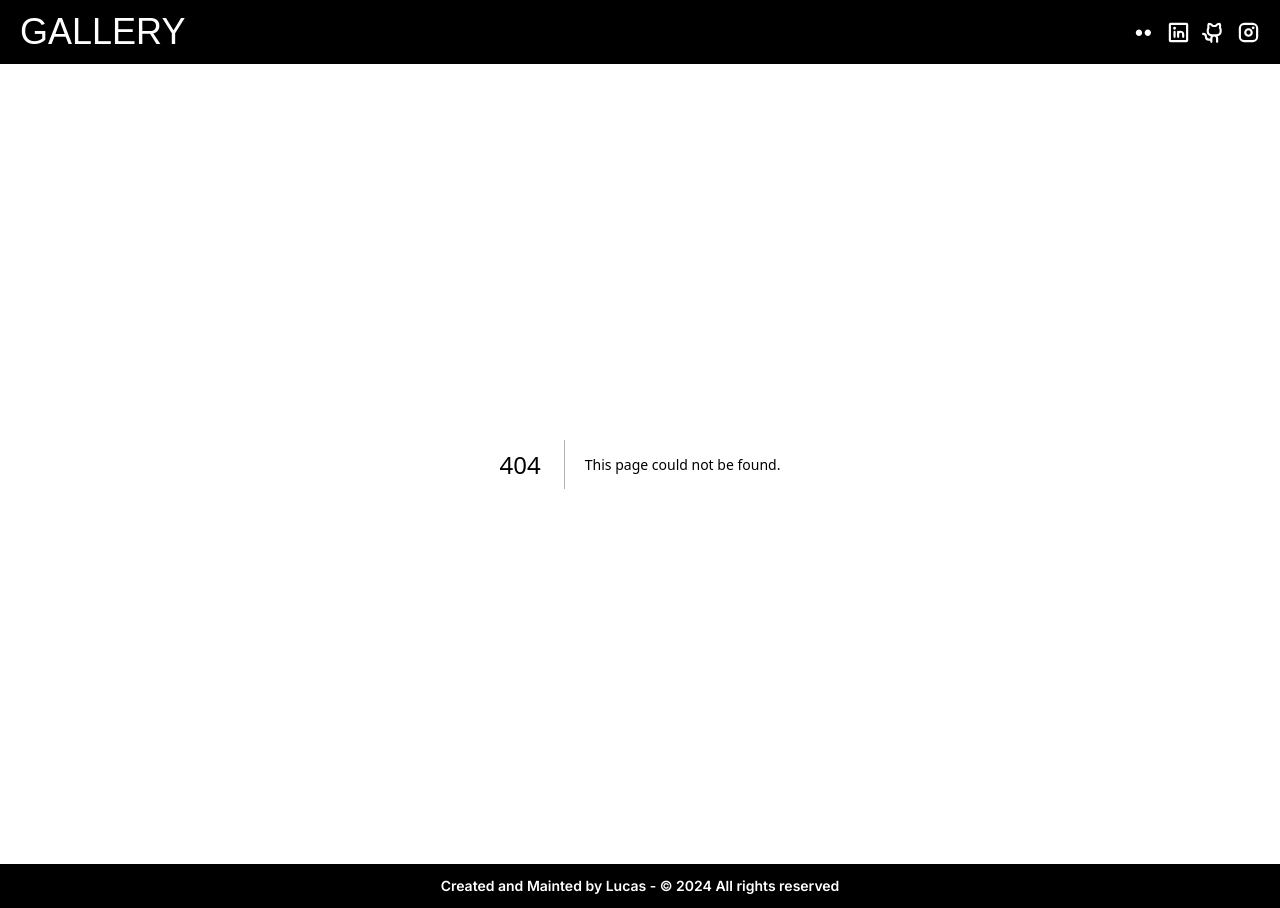
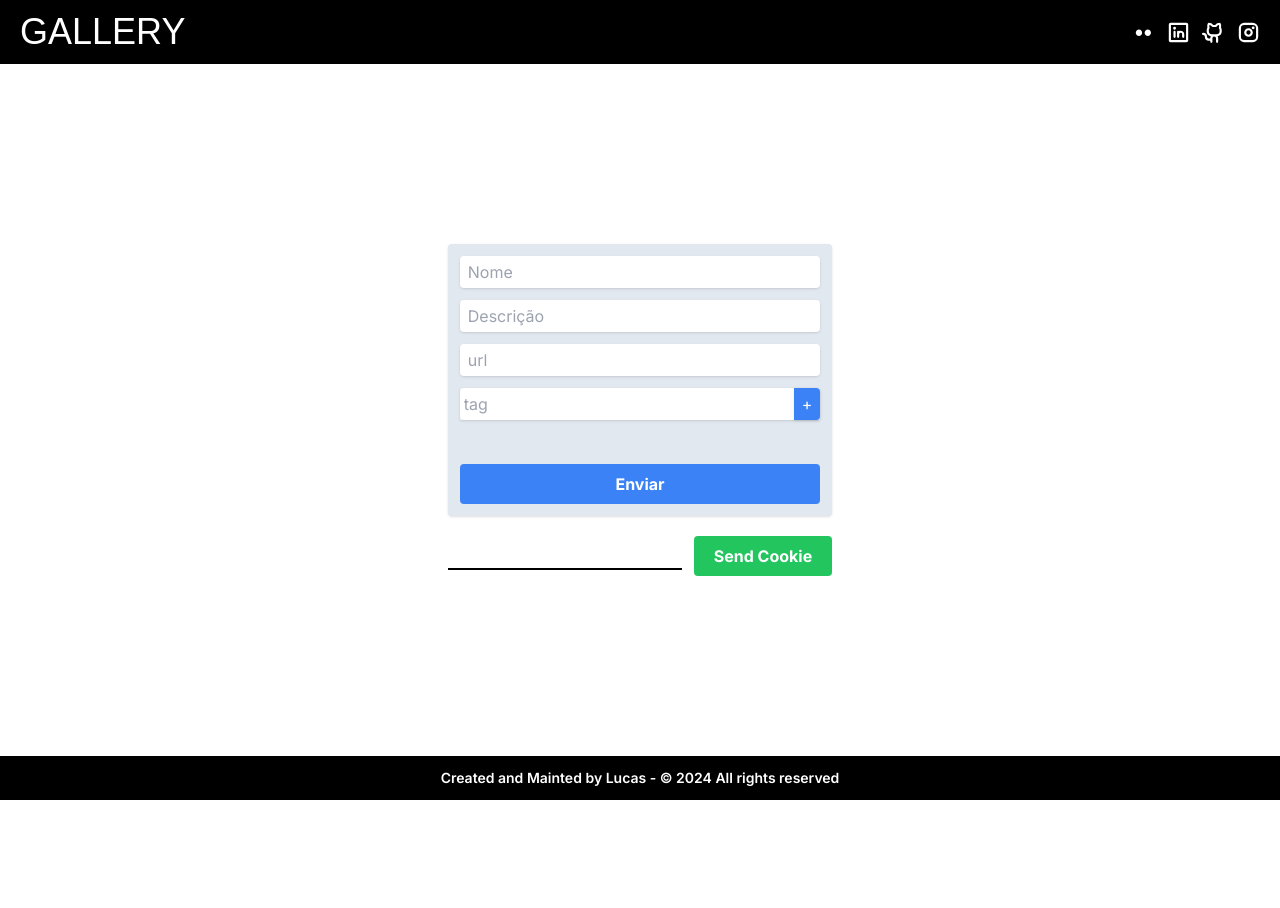
Before and after one commit to Lucas-Winicius/gallery, a Next.js app: page /admin in a window 1280 px wide. Before the commit this address had no page. After the commit the page ends 800 px from the top, so only its background shows below. Built offline with nearby package versions, Linux system fonts and the light colour scheme; a web font is replaced by a local one.

Commit message:
dashboard

```diff
--- /dev/null
+++ b/src/@types/CreatePic.d.ts
@@ -0,0 +1,6 @@
+type CreatePic = {
+  name: string;
+  description: string;
+  url: string;
+  tags: string[];
+};
--- a/src/app/cookies/layout.tsx
+++ b/src/app/admin/layout.tsx
@@ -1,7 +1,7 @@
 import type { Metadata } from "next";
 
 export const metadata: Metadata = {
-  title: "Cookies",
+  title: "Dashboard",
 };
 
 export default function RootLayout({
--- /dev/null
+++ b/src/app/admin/page.tsx
@@ -0,0 +1,145 @@
+"use client";
+import { toast } from "@/components/ui/use-toast";
+import Cookie from "js-cookie";
+import {
+  ChangeEvent,
+  FormEvent,
+  MouseEventHandler,
+  useEffect,
+  useState,
+} from "react";
+
+export default function Cookies() {
+  const [cookie, setCookie] = useState("");
+  const [tag, setTag] = useState("");
+  const [picture, setPicture] = useState<CreatePic>({
+    name: "",
+    description: "",
+    url: "",
+    tags: [],
+  });
+
+  useEffect(() => {
+    const secret = Cookie.get("auth");
+    if (secret) setCookie(secret);
+  }, []);
+
+  const inputChange = (e: ChangeEvent<HTMLInputElement>) => {
+    const target = e.target;
+    setPicture({ ...picture, [target.name]: target.value });
+  };
+
+  const inputCookieChange = (e: ChangeEvent<HTMLInputElement>) => {
+    const target = e.target;
+    setCookie(target.value);
+  };
+
+  const tagChange = (e: ChangeEvent<HTMLInputElement>) => {
+    const target = e.target;
+    setTag(target.value);
+  };
+
+  const handleSubmit = (e: FormEvent<HTMLFormElement>) => {
+    e.preventDefault();
+    const tagExists = picture.tags.includes(tag);
+
+    if (!tagExists) {
+      const tags = [...picture.tags, tag];
+      setPicture({ ...picture, tags });
+    }
+
+    setTag("");
+  };
+
+  const removeTag = (tagId: number) => {
+    const updatedArray = picture.tags.filter((item, index) => index !== tagId);
+    setPicture({ ...picture, tags: updatedArray });
+  };
+
+  const sendCookie = () => {
+    Cookie.set("auth", cookie, {
+      path: "/",
+      expires: 365,
+    });
+
+    toast({
+      title: "Cookie salvo!",
+    });
+  };
+
+  return (
+    <main className="flex flex-col space-y-5 items-center max-w-screen-md">
+      <div className="flex flex-col bg-slate-200 shadow space-y-3 p-3 rounded w-full">
+        <input
+          type="text"
+          name="name"
+          placeholder="Nome"
+          className="px-2 py-1 shadow rounded"
+        />
+        <input
+          type="text"
+          name="description"
+          placeholder="Descrição"
+          className="px-2 py-1 shadow rounded"
+        />
+        <input
+          type="text"
+          name="url"
+          placeholder="url"
+          className="px-2 py-1 shadow rounded"
+        />
+        <div>
+          <form
+            className="flex flex-nowrap bg-slate-200 shadow"
+            onSubmit={handleSubmit}
+          >
+            <input
+              type="text"
+              name="tags"
+              placeholder="tag"
+              className="w-full p-1 rounded-l outline-none"
+              onChange={tagChange}
+              value={tag}
+            />{" "}
+            <button
+              type="submit"
+              className="bg-blue-500 hover:bg-blue-600 transition-colors px-2 text-white shadow rounded-r"
+            >
+              {" "}
+              +{" "}
+            </button>
+          </form>
+          <div className="flex flex-wrap space-x-3 space-y-1 my-4 items-center">
+            {picture.tags.map((tag, id) => (
+              <button
+                className="bg-zinc-300 px-2 rounded font-medium"
+                key={id}
+                onClick={() => removeTag(id)}
+              >
+                {tag}
+              </button>
+            ))}
+          </div>
+        </div>
+        <button className="bg-blue-500 hover:bg-blue-600 transition-colors text-white font-bold p-2 rounded">
+          Enviar
+        </button>
+      </div>
+      <div className="space-x-3">
+        <input
+          type="text"
+          name="cookie"
+          onChange={inputCookieChange}
+          value={cookie}
+          className="border-b-2 text-center border-black"
+        />
+        <button
+          className="bg-green-500 hover:bg-green-600 transition-colors text-white py-2 px-5 rounded font-bold"
+          onClick={sendCookie}
+        >
+          Send Cookie
+        </button>
+      </div>
+    </main>
+  );
+}
--- a/src/app/cookies/page.tsx
+++ /dev/null
@@ -1,40 +0,0 @@
-"use client";
-import Cookie from "js-cookie";
-import { ChangeEvent, useState } from "react";
-
-export default function Cookies() {
-  const [cookie, setCookie] = useState("");
-
-  const inputChange = (e: ChangeEvent<HTMLInputElement>) => {
-    const target = e.target;
-    setCookie(target.value);
-    console.log(cookie);
-  };
-
-  const sendCookie = () => {
-    Cookie.set("auth", cookie, {
-      path: "/",
-      expires: 365,
-    });
-  };
-
-  return (
-    <main>
-      <div className="space-x-3">
-        <input
-          type="text"
-          name="cookie"
-          onChange={inputChange}
-          value={cookie}
-          className="border-b-2 text-center border-black"
-        />
-        <button
-          className="bg-green-500 hover:bg-green-600 transition-colors text-white py-2 px-5 rounded font-bold"
-          onClick={sendCookie}
-        >
-          Send Cookie
-        </button>
-      </div>
-    </main>
-  );
-}
--- a/src/app/globals.css
+++ b/src/app/globals.css
@@ -5,64 +5,64 @@
 @layer base {
   :root {
     --background: 0 0% 100%;
-    --foreground: 222.2 84% 4.9%;
+    --foreground: 240 10% 3.9%;
 
     --card: 0 0% 100%;
-    --card-foreground: 222.2 84% 4.9%;
+    --card-foreground: 240 10% 3.9%;
 
     --popover: 0 0% 100%;
-    --popover-foreground: 222.2 84% 4.9%;
+    --popover-foreground: 240 10% 3.9%;
 
-    --primary: 222.2 47.4% 11.2%;
-    --primary-foreground: 210 40% 98%;
+    --primary: 240 5.9% 10%;
+    --primary-foreground: 0 0% 98%;
 
-    --secondary: 210 40% 96.1%;
-    --secondary-foreground: 222.2 47.4% 11.2%;
+    --secondary: 240 4.8% 95.9%;
+    --secondary-foreground: 240 5.9% 10%;
 
-    --muted: 210 40% 96.1%;
-    --muted-foreground: 215.4 16.3% 46.9%;
+    --muted: 240 4.8% 95.9%;
+    --muted-foreground: 240 3.8% 46.1%;
 
-    --accent: 210 40% 96.1%;
-    --accent-foreground: 222.2 47.4% 11.2%;
+    --accent: 240 4.8% 95.9%;
+    --accent-foreground: 240 5.9% 10%;
 
     --destructive: 0 84.2% 60.2%;
-    --destructive-foreground: 210 40% 98%;
+    --destructive-foreground: 0 0% 98%;
 
-    --border: 214.3 31.8% 91.4%;
-    --input: 214.3 31.8% 91.4%;
-    --ring: 222.2 84% 4.9%;
+    --border: 240 5.9% 90%;
+    --input: 240 5.9% 90%;
+    --ring: 240 10% 3.9%;
 
     --radius: 0.5rem;
   }
 
   .dark {
-    --background: 222.2 84% 4.9%;
-    --foreground: 210 40% 98%;
+    --background: 240 10% 3.9%;
+    --foreground: 0 0% 98%;
 
-    --card: 222.2 84% 4.9%;
-    --card-foreground: 210 40% 98%;
+    --card: 240 10% 3.9%;
+    --card-foreground: 0 0% 98%;
 
-    --popover: 222.2 84% 4.9%;
-    --popover-foreground: 210 40% 98%;
+    --popover: 240 10% 3.9%;
+    --popover-foreground: 0 0% 98%;
 
-    --primary: 210 40% 98%;
-    --primary-foreground: 222.2 47.4% 11.2%;
+    --primary: 0 0% 98%;
+    --primary-foreground: 240 5.9% 10%;
 
-    --secondary: 217.2 32.6% 17.5%;
-    --secondary-foreground: 210 40% 98%;
+    --secondary: 240 3.7% 15.9%;
+    --secondary-foreground: 0 0% 98%;
 
-    --muted: 217.2 32.6% 17.5%;
-    --muted-foreground: 215 20.2% 65.1%;
+    --muted: 240 3.7% 15.9%;
+    --muted-foreground: 240 5% 64.9%;
 
-    --accent: 217.2 32.6% 17.5%;
-    --accent-foreground: 210 40% 98%;
+    --accent: 240 3.7% 15.9%;
+    --accent-foreground: 0 0% 98%;
 
     --destructive: 0 62.8% 30.6%;
-    --destructive-foreground: 210 40% 98%;
+    --destructive-foreground: 0 0% 98%;
 
-    --border: 217.2 32.6% 17.5%;
-    --input: 217.2 32.6% 17.5%;
-    --ring: 212.7 26.8% 83.9%;
+    --border: 240 3.7% 15.9%;
+    --input: 240 3.7% 15.9%;
+    --ring: 240 4.9% 83.9%;
   }
 }
 
```
Also changed, not shown: components.json.
